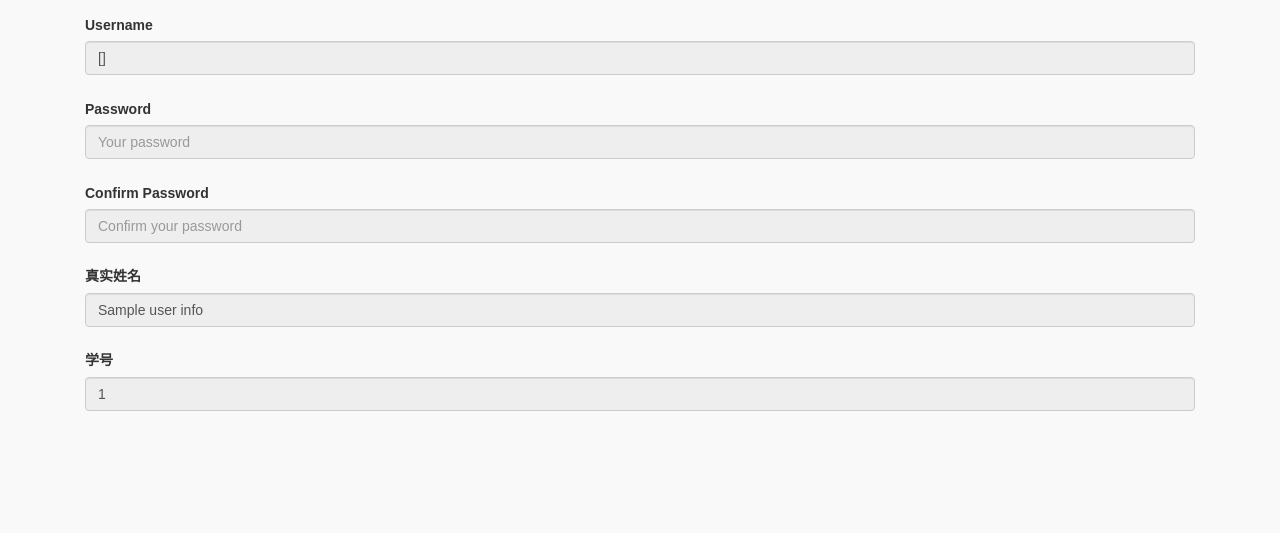
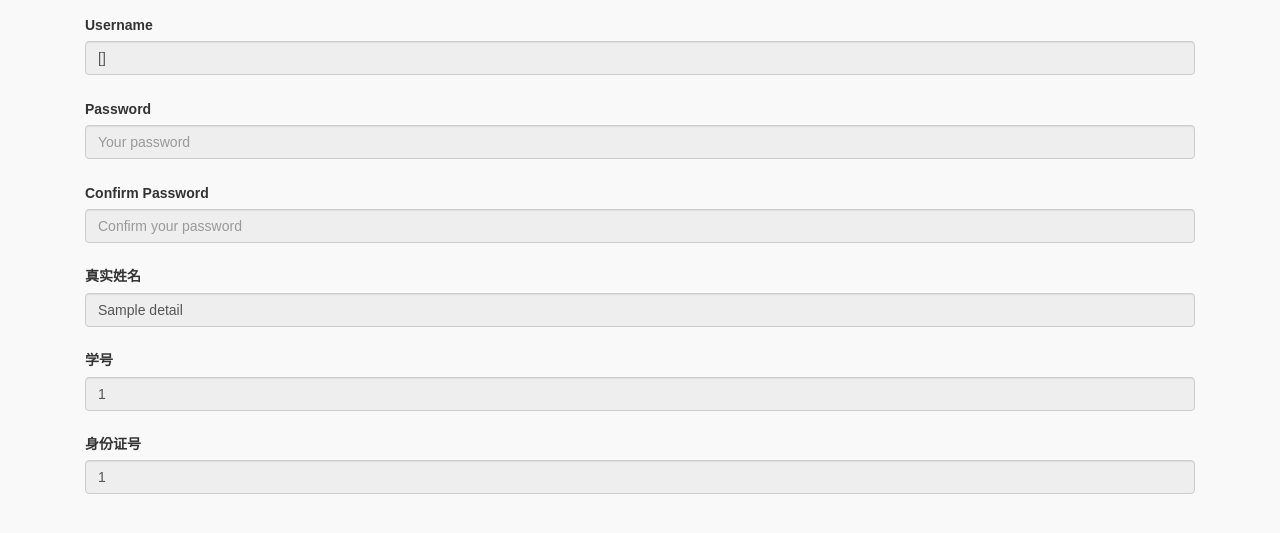
Before and after one commit to IllyasvielEin/Hy0Room, a Flask app: template app/templates/user.html in a window 1280 px wide. Shown: the part 118-651 px from the top of the page. Run offline with Flask 3, Linux system fonts and the light colour scheme; a user stored in the database is signed in; tables that the repository leaves empty hold one stand-in row (values such as "Sample post"); the template is opened without the code that fills it: most values are stand-ins (such as "Sample title", 1, 10 or a date in 2020); some libraries are stand-ins or nearby versions.

Commit message:
"Enhanced user profiling and routing in app service".

```diff
--- a/app/services/admin/routes.py
+++ b/app/services/admin/routes.py
@@ -169,7 +169,7 @@ def ban_user(user_id):
 
     return redirect(url_for('admin.index', activbe_label=5))
 
-@admin_bp.route('/report/revoke/<int:report_id>', methods=['GET'])
+@admin_bp.route('/report/<int:report_id>', methods=['GET'])
 def judge_this(report_id: int):
     show_messages = 'Judge ok'
     category = 'success'
--- a/app/services/channels/routes.py
+++ b/app/services/channels/routes.py
@@ -125,7 +125,7 @@ def add_channel():
     return redirect(url_for(return_content))
 
 
-@channels_bp.route("search_channel", methods=['GET'])
+@channels_bp.route("/search_channel", methods=['GET'])
 def search_channel():
     channel_name = request.args.get('search_channel')
     channel, ok = ChannelsHandler.get_channel_by_name(channel_name)
--- a/app/services/chat/routes.py
+++ b/app/services/chat/routes.py
@@ -3,7 +3,7 @@ import urllib.parse
 from flask import Blueprint, current_app
 from flask_socketio import join_room, leave_room, emit
 
-from app.extensions import socketio, message_filter
+from app.extensions import socketio, message_filter, user_manager
 from app.hyldb.handler.messages import MessagesHandler, MessageState
 
 chat_bp = Blueprint('chat', __name__, url_prefix='/chat')
--- a/app/templates/user.html
+++ b/app/templates/user.html
@@ -1,7 +1,7 @@
 <!-- templates/userinfo.html -->
 {% extends "_base.html" %}
 
-{% if view_user_id|int == current_user.get_id()|int %}
+{% if view_user_id|int == current_user.get_id() %}
 {% set is_myself = True %}
 {% else %}
 {% set is_myself = False %}
@@ -9,6 +9,42 @@
 
 {% block title %}
 User Info
+{% endblock %}
+
+{% block disp %}
+<form id="editForm" action="/user/{{ current_user.get_id() }}/update" method="post">
+    <div class="modal-body">
+        <label for="username">Username</label>
+        <input type="text" id="username" name="username" class="form-control validate" value="{{ user_info.username }}" readonly>
+        <br>
+        <label for="password">Password</label>
+        <input type="password" id="password" name="password" class="form-control validate" placeholder="Your password" readonly>
+        <br>
+        <label for="confirm_password">Confirm Password</label>
+        <input type="password" id="confirm_password" name="confirm_password" class="form-control validate" placeholder="Confirm your password" readonly>
+        <br>
+        <label for="real_name">真实姓名</label>
+        <input type="text" id="real_name" name="real_name" class="form-control validate" value="{{ user_info.details.real_name }}" readonly>
+        <br>
+        <label for="real_name">学号</label>
+        <input type="text" id="student_id" name="student_id" class="form-control validate" value="{{ user_info.details.student_id }}" readonly>
+        {% if user_info.id == current_user.get_id() %}
+        <br>
+        <label for="real_name">身份证号</label>
+        <input type="text" id="id_number" name="id_number" class="form-control validate" value="{{ user_info.details.id_number }}" readonly>
+        {% endif %}
+    </div>
+    {% if is_myself %}
+    <div class="modal-footer">
+        <button id="cancelButton" type="button" class="btn btn-lg btn-secondary" style="display: none;">
+            Cancel
+        </button>
+        <button id= "editButton" data-id="editButton" type="button" class="btn btn-lg btn-primary">
+            Edit
+        </button>
+    </div>
+    {% endif %}
+</form>
 {% endblock %}
 
 {% block end_script %}
@@ -48,34 +84,3 @@ User Info
         </script>
     {% endif %}
 {% endblock %}
-
-{% block disp %}
-<form id="editForm" action="/user/{{ current_user.get_id() }}/update" method="post">
-    <div class="modal-body">
-        <label for="username">Username</label>
-        <input type="text" id="username" name="username" class="form-control validate" value="{{ user_info.username }}" readonly>
-        <br>
-        <label for="password">Password</label>
-        <input type="password" id="password" name="password" class="form-control validate" placeholder="Your password" readonly>
-        <br>
-        <label for="confirm_password">Confirm Password</label>
-        <input type="password" id="confirm_password" name="confirm_password" class="form-control validate" placeholder="Confirm your password" readonly>
-        <br>
-        <label for="real_name">真实姓名</label>
-        <input type="text" id="real_name" name="real_name" class="form-control validate" value="{{ user_info.real_name }}" readonly>
-        <br>
-        <label for="real_name">学号</label>
-        <input type="text" id="student_id" name="student_id" class="form-control validate" value="{{ user_info.student_id }}" readonly>
-    </div>
-    {% if is_myself %}
-    <div class="modal-footer">
-        <button id="cancelButton" type="button" class="btn btn-lg btn-secondary" style="display: none;">
-            Cancel
-        </button>
-        <button id= "editButton" data-id="editButton" type="button" class="btn btn-lg btn-primary">
-        Edit
-        </button>
-    </div>
-    {% endif %}
-</form>
-{% endblock %}
```
Also changed, not shown: app/services/user/routes.py (+4 -10 lines), app/templates/admin.html (+8 -0 lines).
